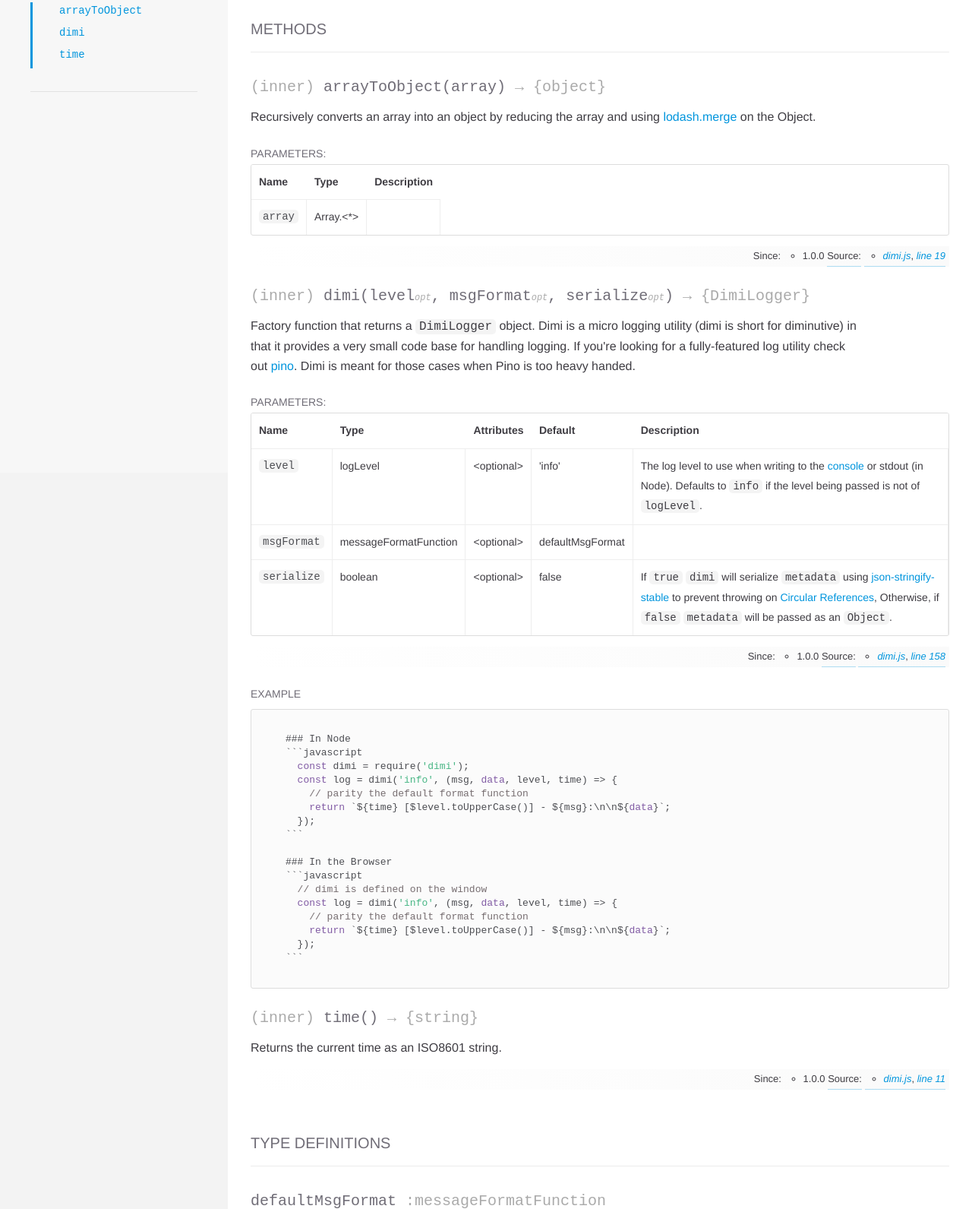
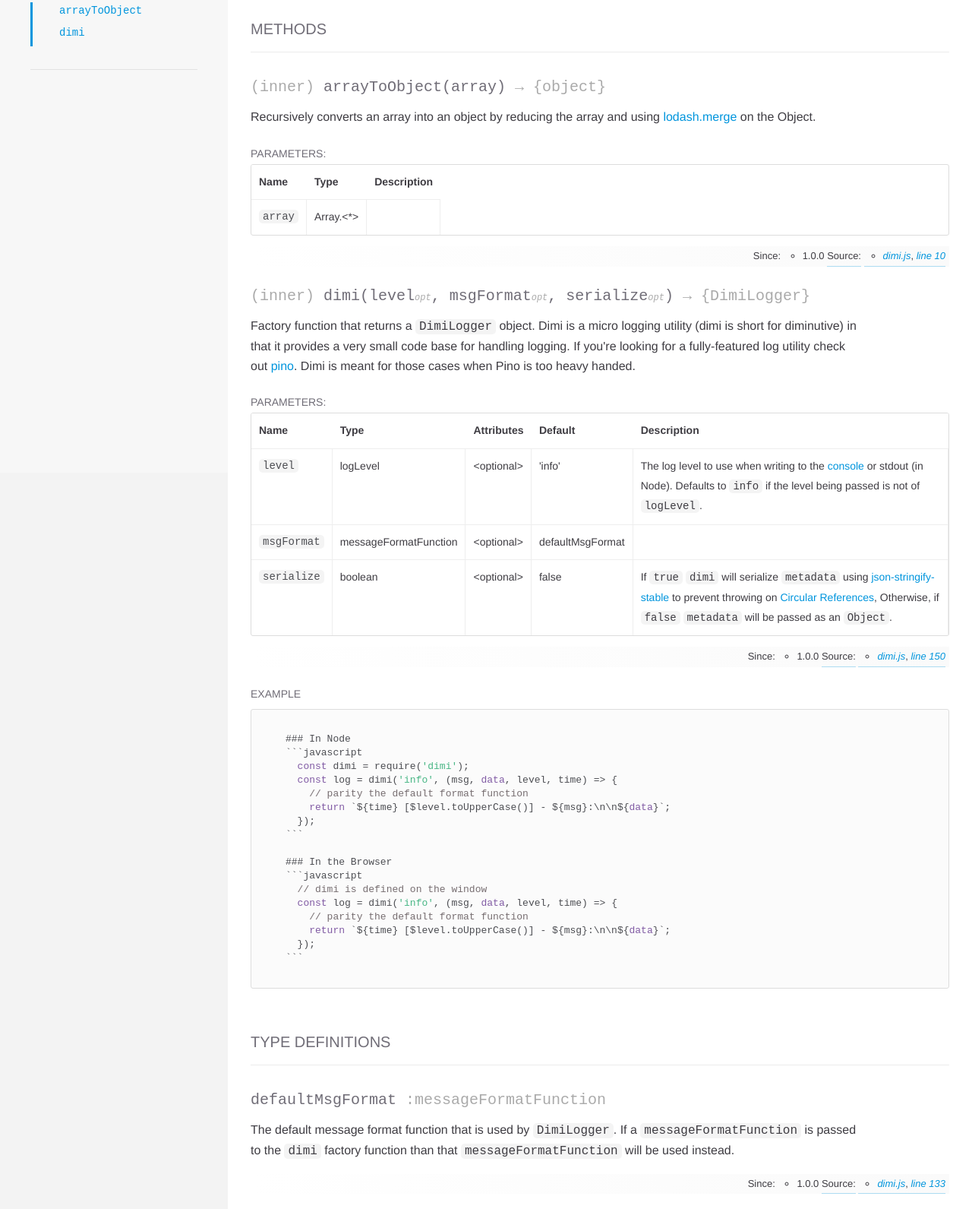
Before and after one commit to JustinBeaudry/dimi, a website: page docs/module-dimi.html in a window 1280 px wide. Shown: the part 221-1812 px from the top of the page at 76% size. Drawn offline with nearby package versions, Linux system fonts and the light colour scheme; a web font is replaced by a local one.

Commit message:
regen docs and dimi

```diff
--- a/docs/module-dimi.html
+++ b/docs/module-dimi.html
@@ -73,7 +73,7 @@
 
 
 
-    <h3>Modules</h3><ul><li id="dimi-nav"><a href="module-dimi.html">dimi</a><ul class='methods'><li data-type="method" id="dimi-arrayToObject-nav"><a href="module-dimi.html#~arrayToObject">arrayToObject</a></li><li data-type="method" id="dimi-dimi-nav"><a href="module-dimi.html#~dimi">dimi</a></li><li data-type="method" id="dimi-time-nav"><a href="module-dimi.html#~time">time</a></li></ul></li></ul>
+    <h3>Modules</h3><ul><li id="dimi-nav"><a href="module-dimi.html">dimi</a><ul class='methods'><li data-type="method" id="dimi-arrayToObject-nav"><a href="module-dimi.html#~arrayToObject">arrayToObject</a></li><li data-type="method" id="dimi-dimi-nav"><a href="module-dimi.html#~dimi">dimi</a></li></ul></li></ul>
   </nav>
 
   <div id="main">
@@ -123,7 +123,7 @@
     <dd class="tag-version">
       <ul class="dummy">
         <li>
-          4.0.4
+          4.1.0
         </li>
       </ul>
     </dd>
@@ -351,7 +351,7 @@ using <a href="https://lodash.com/docs/4.17.11#merge">lodash.merge</a> on the Ob
     <dd class="tag-source">
       <ul class="dummy">
         <li>
-          <a href="dimi.js.html">dimi.js</a>, <a href="dimi.js.html#line19">line 19</a>
+          <a href="dimi.js.html">dimi.js</a>, <a href="dimi.js.html#line10">line 10</a>
         </li>
       </ul>
     </dd>
@@ -626,7 +626,7 @@ passed as an <code>Object</code>.</p>
     <dd class="tag-source">
       <ul class="dummy">
         <li>
-          <a href="dimi.js.html">dimi.js</a>, <a href="dimi.js.html#line158">line 158</a>
+          <a href="dimi.js.html">dimi.js</a>, <a href="dimi.js.html#line150">line 150</a>
         </li>
       </ul>
     </dd>
@@ -680,106 +680,6 @@ passed as an <code>Object</code>.</p>
 
 
   </div>
-
-
-
-
-
-
-
-
-  <span class='name-container'>
-    <a class="link-icon" href="#~time">
-      <svg height="20" width="20" style="fill: black;">
-        <use xlink:href="#linkIcon"></use>
-      </svg>
-    </a>
-    <h4 class="name" id="~time">
-      <span class="type-signature">(inner) </span>time<span class="signature">()</span><span class="type-signature"> &rarr; {string}</span>
-    </h4>
-  </span>
-
-
-
-
-
-  <div class="description">
-    <p>Returns the current time as an ISO8601 string.</p>
-  </div>
-
-
-
-
-
-
-
-
-
-
-<dl class="details">
-
-
-
-
-    <dt class="tag-since">Since:</dt>
-    <dd class="tag-since">
-      <ul class="dummy">
-        <li>
-          1.0.0
-        </li>
-      </ul>
-    </dd>
-
-
-
-
-
-
-
-
-
-
-
-
-
-
-
-
-
-
-
-
-
-
-
-    <dt class="tag-source">Source:</dt>
-    <dd class="tag-source">
-      <ul class="dummy">
-        <li>
-          <a href="dimi.js.html">dimi.js</a>, <a href="dimi.js.html#line11">line 11</a>
-        </li>
-      </ul>
-    </dd>
-
-
-
-
-
-
-
-</dl>
-
-
-
-
-
-
-
-
-
-
-
-
 
 
 
@@ -864,7 +764,7 @@ function than that <code>messageFormatFunction</code> will be used instead.</p>
     <dd class="tag-source">
       <ul class="dummy">
         <li>
-          <a href="dimi.js.html">dimi.js</a>, <a href="dimi.js.html#line141">line 141</a>
+          <a href="dimi.js.html">dimi.js</a>, <a href="dimi.js.html#line133">line 133</a>
         </li>
       </ul>
     </dd>
@@ -1174,7 +1074,7 @@ See <a href="https://github.com/JustinBeaudry/dimi/blob/master/README.md#best-pr
     <dd class="tag-source">
       <ul class="dummy">
         <li>
-          <a href="dimi.js.html">dimi.js</a>, <a href="dimi.js.html#line84">line 84</a>
+          <a href="dimi.js.html">dimi.js</a>, <a href="dimi.js.html#line76">line 76</a>
         </li>
       </ul>
     </dd>
@@ -1282,7 +1182,7 @@ formatting in Node and the Browser.</p>
     <dd class="tag-source">
       <ul class="dummy">
         <li>
-          <a href="dimi.js.html">dimi.js</a>, <a href="dimi.js.html#line69">line 69</a>
+          <a href="dimi.js.html">dimi.js</a>, <a href="dimi.js.html#line61">line 61</a>
         </li>
       </ul>
     </dd>
@@ -1382,7 +1282,7 @@ formatting in Node and the Browser.</p>
     <dd class="tag-source">
       <ul class="dummy">
         <li>
-          <a href="dimi.js.html">dimi.js</a>, <a href="dimi.js.html#line150">line 150</a>
+          <a href="dimi.js.html">dimi.js</a>, <a href="dimi.js.html#line142">line 142</a>
         </li>
       </ul>
     </dd>
@@ -1494,7 +1394,7 @@ json-stringify-stable} to prevent throwing on <a href="https://developer.mozilla
     <dd class="tag-source">
       <ul class="dummy">
         <li>
-          <a href="dimi.js.html">dimi.js</a>, <a href="dimi.js.html#line114">line 114</a>
+          <a href="dimi.js.html">dimi.js</a>, <a href="dimi.js.html#line106">line 106</a>
         </li>
       </ul>
     </dd>
@@ -1618,7 +1518,7 @@ throwing on <a href="https://developer.mozilla.org/en-US/docs/Web/JavaScript/Ref
     <dd class="tag-source">
       <ul class="dummy">
         <li>
-          <a href="dimi.js.html">dimi.js</a>, <a href="dimi.js.html#line58">line 58</a>
+          <a href="dimi.js.html">dimi.js</a>, <a href="dimi.js.html#line50">line 50</a>
         </li>
       </ul>
     </dd>
```
Also changed, not shown: docs/dimi.js.html (+15 -15 lines), docs/index.html (+1 -1 lines), dist/dimi.js.
